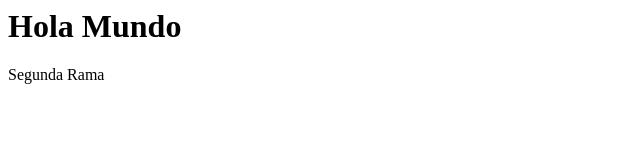
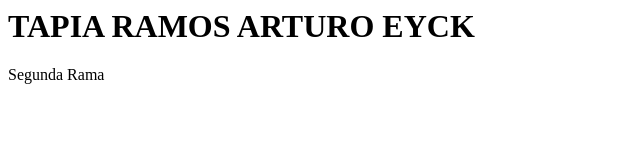
Before and after one commit to xfibben/ejercicio-integracion-software, a plain HTML site: page index.html in a window 1280 px wide. Shown: the whole page, without its empty margins (0-640 px from the left). Drawn offline with Linux system fonts and the light colour scheme.

Commit message:
FIRST SEND

```diff
--- a/index.html
+++ b/index.html
@@ -1,4 +1,4 @@
 <html>
-<h1>Hola Mundo</h1>
+<h1>TAPIA RAMOS ARTURO EYCK</h1>
 <p>Segunda Rama</p>
 </html>
```
